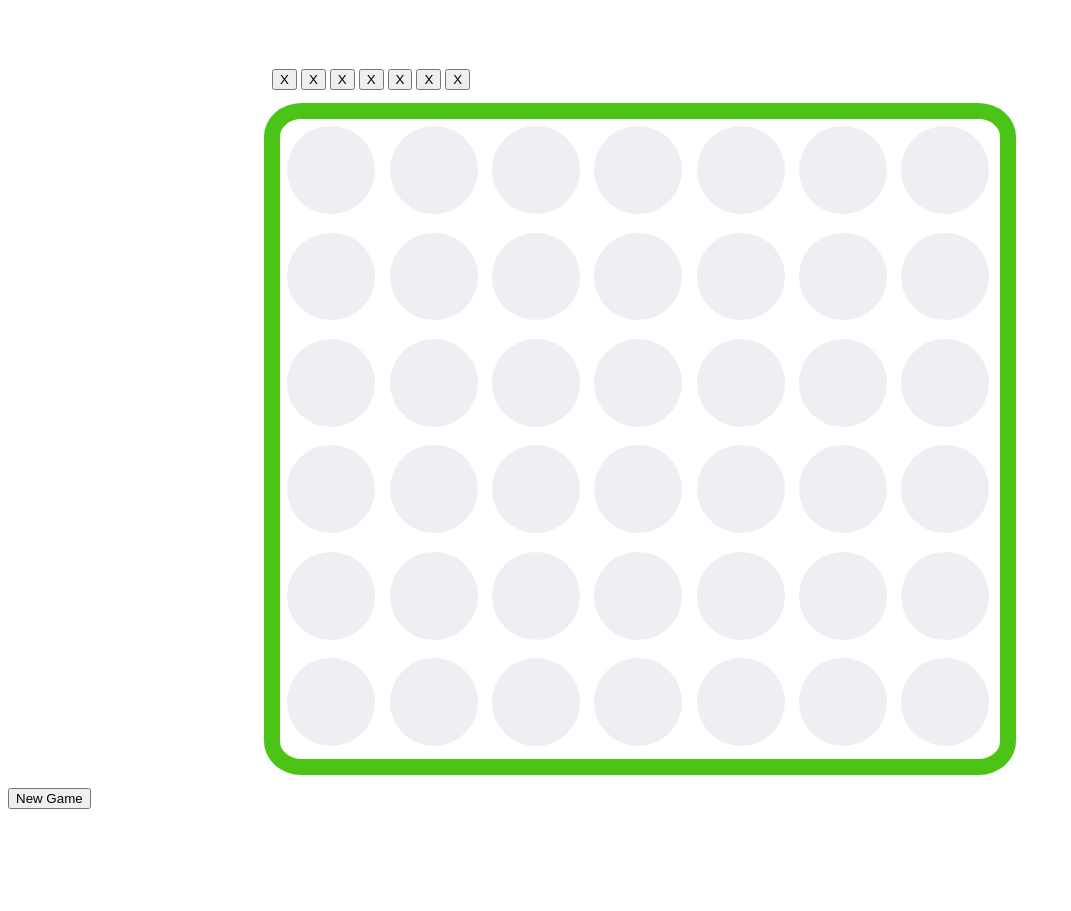
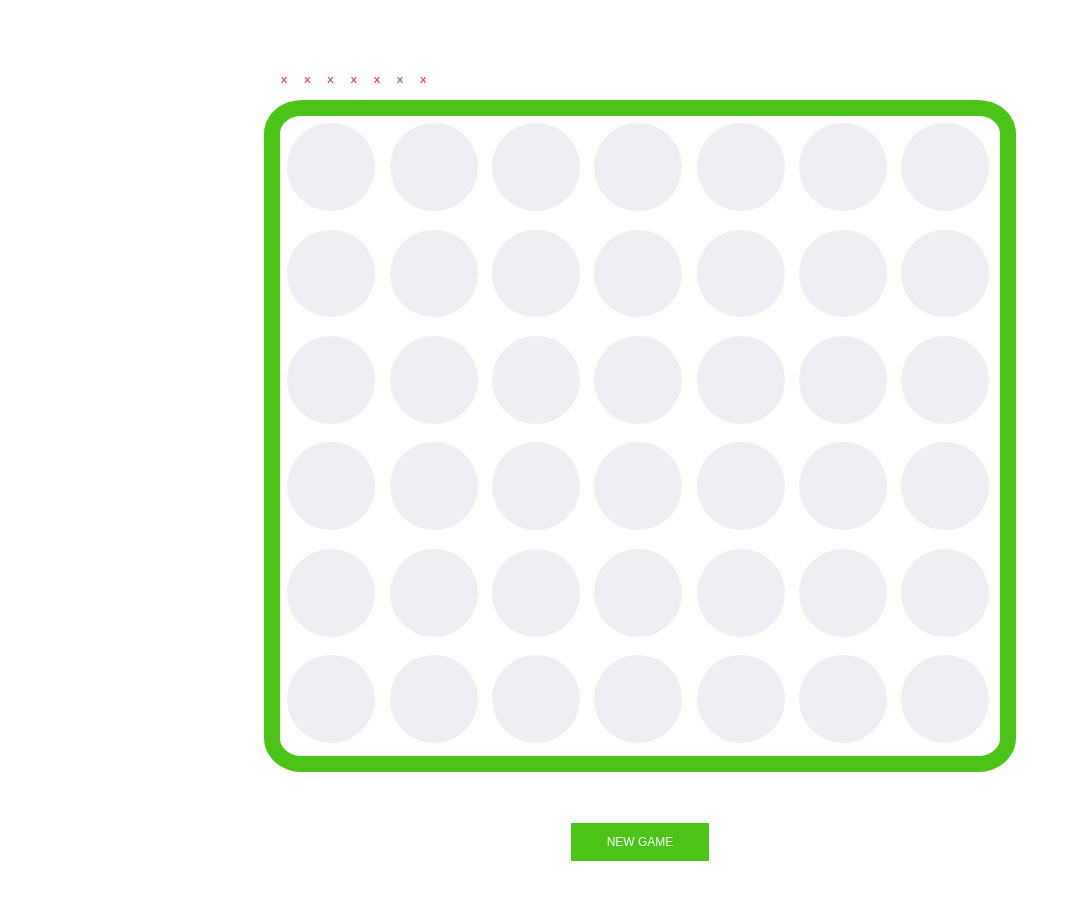
Before and after one commit to ShanClayton/ShanClayton.github.io, a plain HTML site: page connectfour/index.html in a window 1280 px wide. Shown: the part 132-1043 px from the top of the page, without its empty margins (0-1071 px from the left). Before the commit the page ends 949 px from the top, so only its background shows below. Drawn offline with nearby package versions, Linux system fonts and the light colour scheme; a web font is replaced by a local one.

Commit message:
centered restart button

```diff
--- a/connectfour/css/main.css
+++ b/connectfour/css/main.css
@@ -10,6 +10,7 @@ h1, p {
 
 h1 {
   font-size: 4em;
+	color:
   font-family: 'Notable', sans-serif;
   text-transform: uppercase;
   letter-spacing: 0.1em;
@@ -21,9 +22,10 @@ h1 {
   font-family: 'Noto Serif JP', sans-serif;
   padding-top: 0.3em;
   color: #1cbbba;
+	justify-content: center;
 }
 
-.pink-wins {
+/* .pink-wins {
   background-color: #FC89AC;
   color: white;
   width: 6em;
@@ -41,33 +43,44 @@ h1 {
   margin: 3% auto;
   transition: transform .5s;
   transform:  scale(2);
-}
+} */
 
 .container {
-  width: 46em;
+  width: 730px;
   margin: auto;
   display: block;
 
+}
+.play {
+  display: inline-block;
+  font-family: 'Arial', serif;
+  font-size: 0.6em;
+  font-weight: 700;
+  text-transform: uppercase;
+  text-align: center;
+  letter-spacing: 0.08em;
+  margin: 5%
+  padding: 0 3em;
+  border: none;
+  background-color: transparent;
+  color: #cd4985;
 }
 
 .circle-button {
   display: inline-block;
   font-family: 'Notable', sans-serif;
   font-size: 0.6em;
-  font-weight: 700;
+  font-weight: bold;
   text-transform: uppercase;
   text-align: center;
-  letter-spacing: 0.04em;
-  margin: 1.5%;
+  margin: 0 auto;
   padding: 0 1.3em;
   border: none;
   background-color: transparent;
-  color: #ED3D88;
+  color: #cd4985;
 }
 
-.circle-button:hover {
-  color: darkgrey;
-}
+
 
 #gameboard {
   width: 45em;
@@ -111,3 +124,15 @@ h1 {
   padding: 2%;
 
 }
+#restart {
+  margin: 4% auto;
+  display: block;
+  font-family: 'Noto Serif JP', sans-serif;
+  font-size: 0.75em;
+  text-align: center;
+  text-transform: uppercase;
+  padding: 1em 3em;
+  background-color: #4CC417;
+  border: none;
+  color: white;
+}
```
